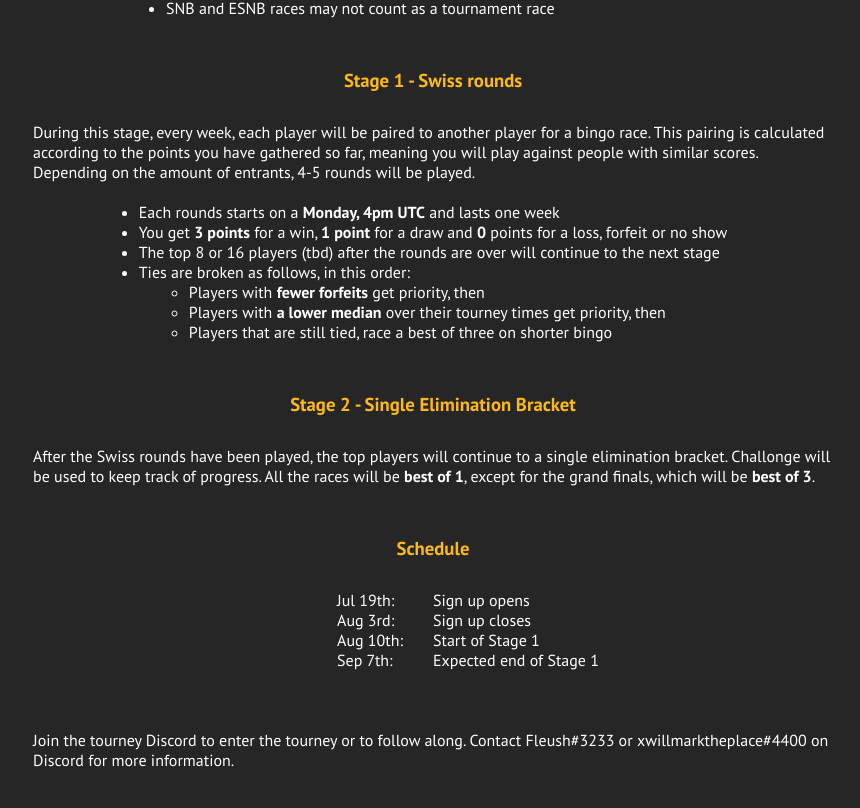
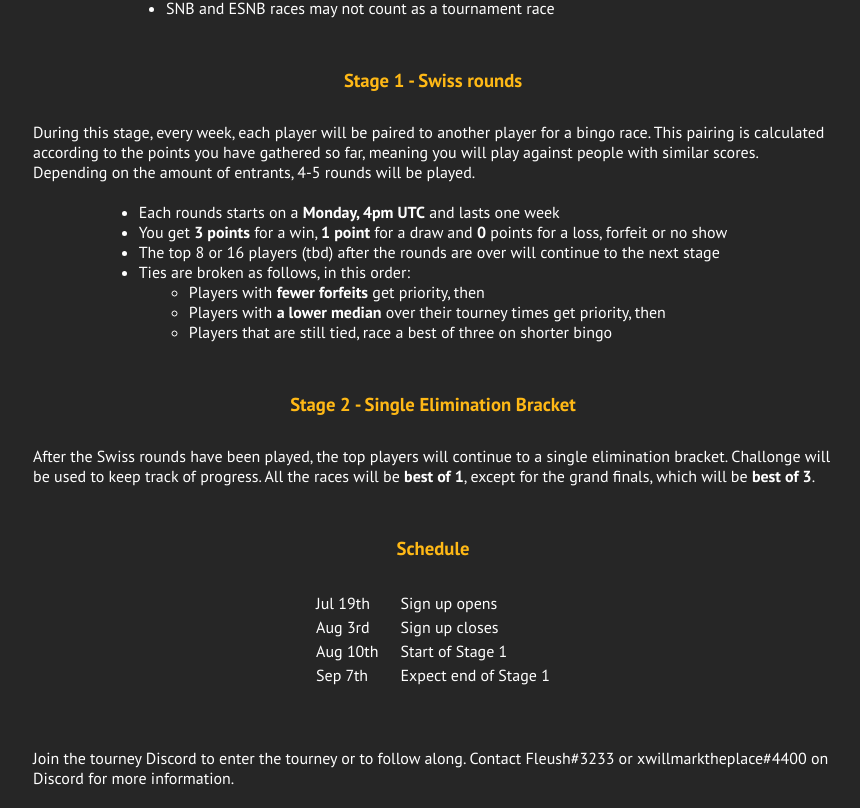
Before and after one commit to xwmtp/bingo2021, a React (Create React App) app: page /bingo2020/about in a window 1280 px wide. Shown: the part 443-1251 px from the top of the page, without its empty margins (207-1067 px from the left). Built offline with nearby package versions, Linux system fonts and the light colour scheme.

Commit message:
Use table for schedule in about page, add entrants

```diff
--- a/src/components/About.jsx
+++ b/src/components/About.jsx
@@ -23,13 +23,8 @@ const StyledDiv = styled.div`
         color: var(--yellow)
     }
 
-    #schedule {
-        div {
-            display: inline-block;
-            padding: 0px 15px;
-        }
-        margin-left: 70px;
-
+    th, td {
+        padding: 1px 10px;
     }
 
 
@@ -88,20 +83,28 @@ function About(props) {
             <br />
             <h3>Schedule</h3>
             <br />
-            <div id='schedule'>
-                <div>
-                    <span>Jul 19th:</span><br />
-                    <span>Aug 3rd:</span><br />
-                    <span>Aug 10th:</span><br />
-                    <span>Sep 7th:</span><br />
-                </div>
-                <div>
-                    <span>Sign up opens</span><br />
-                    <span>Sign up closes</span><br />
-                    <span>Start of Stage 1</span><br />
-                    <span>Expected end of Stage 1</span><br />
-                </div>
-            </div>
+
+                <table>
+                    <tbody>
+                        <tr>
+                            <td>Jul 19th</td>
+                            <td>Sign up opens</td>
+                        </tr>
+                        <tr>
+                            <td>Aug 3rd</td>
+                            <td>Sign up closes</td>
+                        </tr>
+                        <tr>
+                            <td>Aug 10th</td>
+                            <td>Start of Stage 1</td>
+                        </tr>
+                        <tr>
+                            <td>Sep 7th</td>
+                            <td>Expect end of Stage 1</td>
+                        </tr>
+                    </tbody>
+                </table>
+
             <br /><br />
             <p>Join the tourney Discord to enter the tourney or to follow along. Contact Fleush#3233 or xwillmarktheplace#4400 on
                Discord for more information.</p>
```
Also changed, not shown: src/data/bingo2020_leaderboard.js, 1 other file (tests, documents, lock files or other folders).
